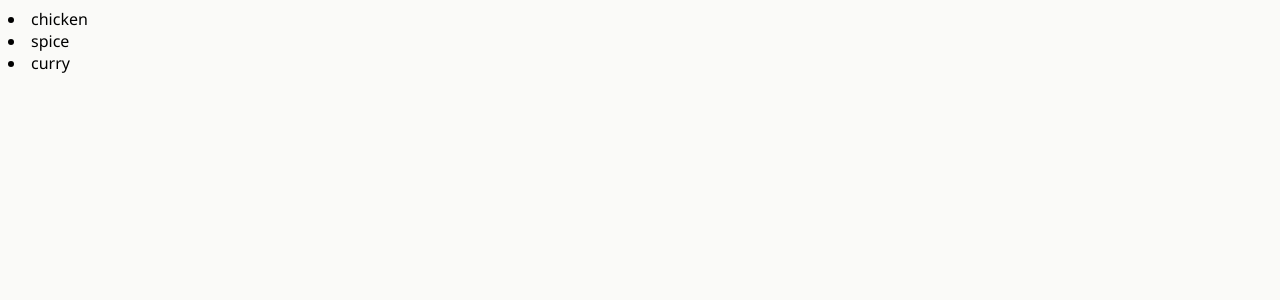
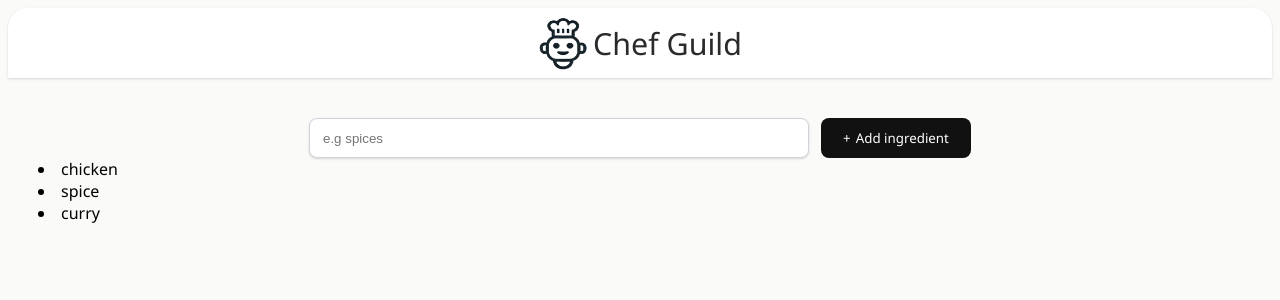
Before and after one commit to Urahara-99/chef-claude, a React (Vite) app: page / in a window 1280 px wide. Shown: the top 300 px of the page. Built offline with nearby package versions, Linux system fonts and the light colour scheme.

Commit message:
form added

```diff
--- a/src/App.jsx
+++ b/src/App.jsx
@@ -6,9 +6,9 @@ function App() {
 
   return (
     <>
-      {/* <Header />
-      <Main /> */}
-      <Rough />
+      <Header />
+      <Main />
+      {/* <Rough /> */}
     </>
   )
 }
--- a/src/Main.css
+++ b/src/Main.css
@@ -8,8 +8,8 @@ body {
 }
 
 img{
-    width: 500px;
-    height: 40 0px;
+    width: 50px;
+    height: 55px;
 }
 
 header{
--- a/src/components/Main.jsx
+++ b/src/components/Main.jsx
@@ -1,16 +1,29 @@
 import React from 'react'
 
 const Main = () => {
+  const ing = ["chicken", "spice", "curry"];
+  const ingMap= ing.map((data)=>{
+        return <li key={data}>{data}</li>
+    })
+  function submit(event){
+    event.preventDefault()
+    console.log("submitted!");
+    const formData= new FormData(event.currentTarget)
+    const newIng = formData.get("ingredient");
+    console.log(newIng);
+  }
   return (
     <main>
-    <form>
+    <form onSubmit={submit}>
         <input
         type='text'
         placeholder='e.g spices'
         className='input-tag'
+        name='ingredient'
         />
         <button>Add ingredient</button>
     </form>
+    {ingMap}
     </main>
   )
 }
--- a/src/components/Rough.jsx
+++ b/src/components/Rough.jsx
@@ -2,10 +2,7 @@ import React from 'react'
 
 const Rough = () => {
 
-    const ing = ["chicken", "spice", "curry"];
-    const ingMap= ing.map((data)=>{
-        return <li key={data}>{data}</li>
-    })
+
 
   return (
     <>
```
